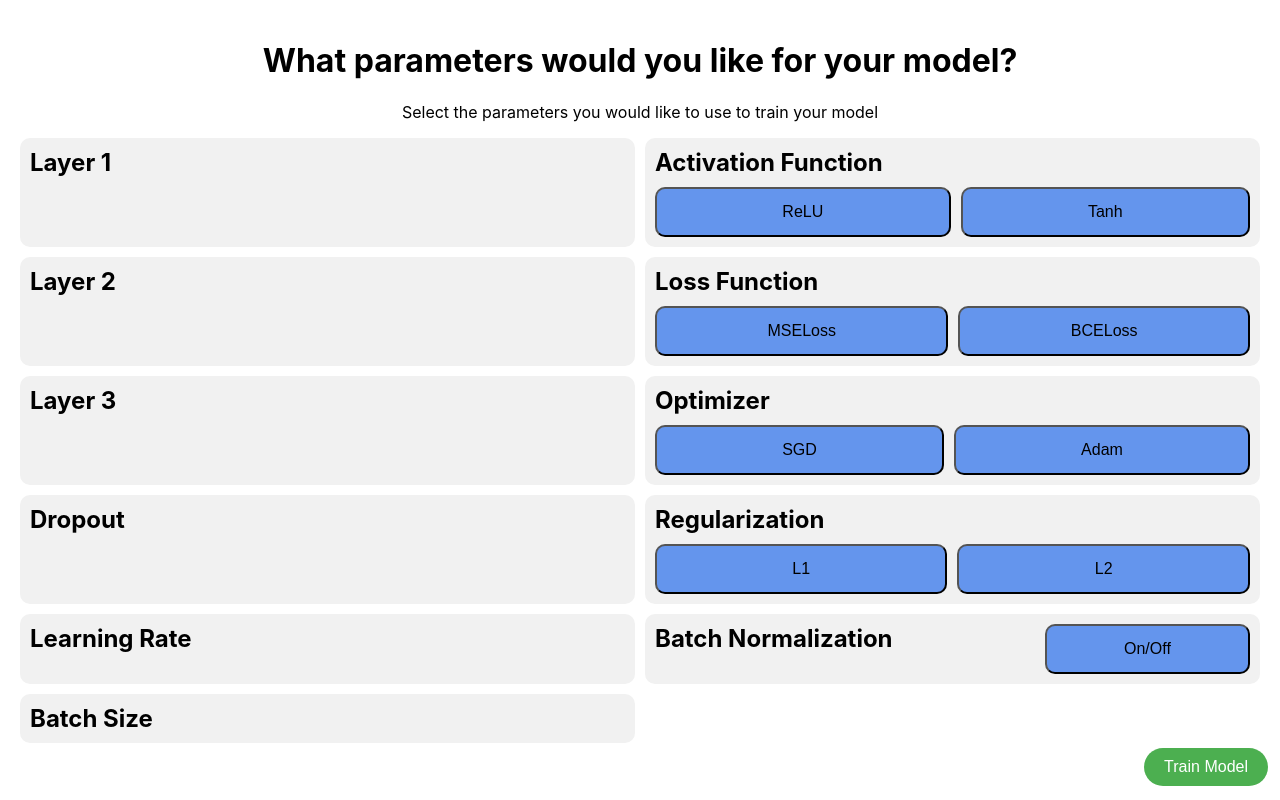
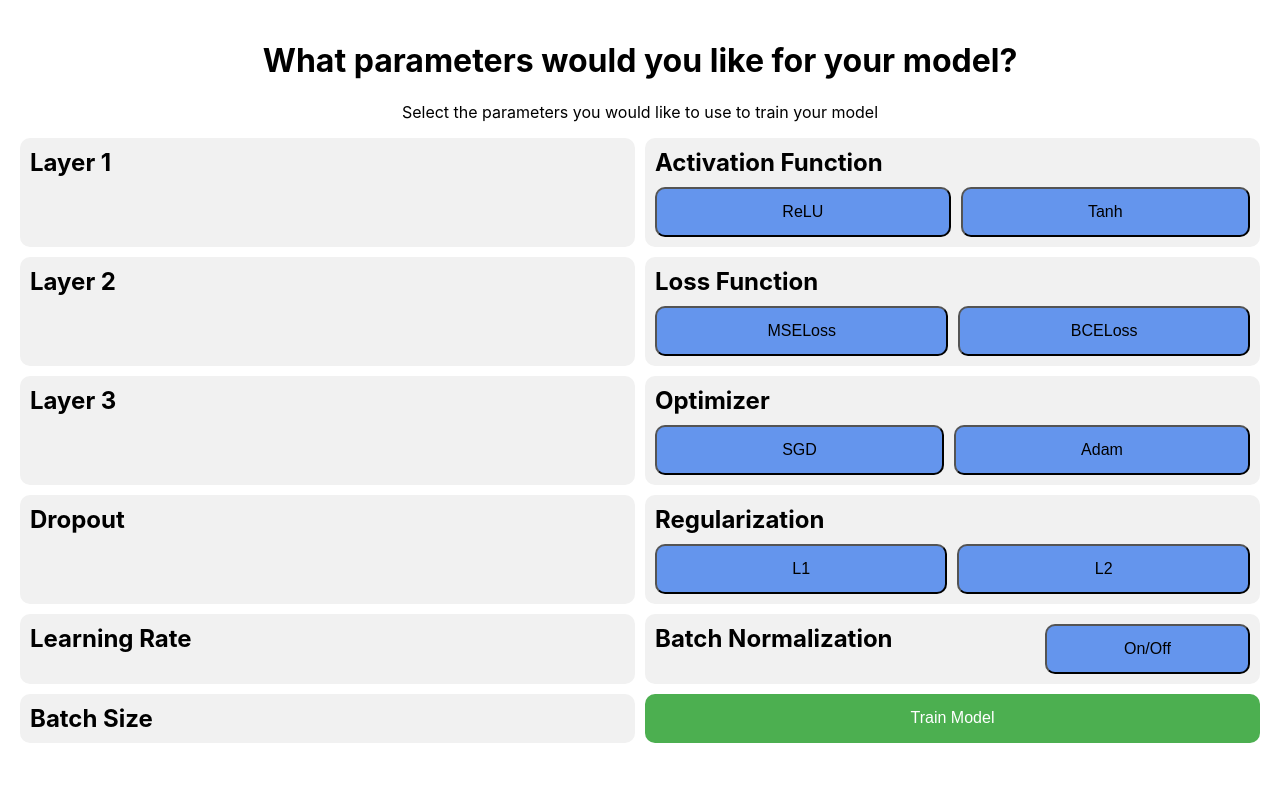
Before and after one commit to loganbrenningmeyer/TeamFifty, a React (Create React App) app in the folder frontend/: page /parameters in a window 1280 px wide. Built offline with nearby package versions, Linux system fonts and the light colour scheme.

Commit message:
Fixed train model button

```diff
--- a/frontend/src/components/Parameters/Parameters.css
+++ b/frontend/src/components/Parameters/Parameters.css
@@ -6,7 +6,7 @@
         "layer3-container optimizer-container"
         "dropout-container regularization-container"
         "learning-rate-container batch-container"
-        "batch-size-container .";
+        "batch-size-container train-button";
     grid-gap: 10px;
     grid-template-columns: 1fr 1fr;
 }
@@ -162,18 +162,14 @@
 .batch_norm_toggle { grid-area: batch_norm_toggle; }
 
 .train-button {
-    position: fixed;
-    bottom: 10px;
-    right: 10px;
+    grid-area: train-button;
     background-color: #4CAF50;
     border: none;
     color: white;
-    padding: 10px 20px;
     text-align: center;
     text-decoration: none;
     display: inline-block;
     font-size: 16px;
-    margin: 4px 2px;
     cursor: pointer;
-    border-radius: 20px;
+    border-radius: 10px;
 }
--- a/frontend/src/components/Parameters/Parameters.js
+++ b/frontend/src/components/Parameters/Parameters.js
@@ -140,9 +140,11 @@ function Parameters() {
                 </button>
             </div>
 
+            <button className='train-button' onClick={handleTrain}>Train Model</button>
+
         </div>
 
-        <button className='train-button' onClick={handleTrain}>Train Model</button>
+
 
     </div>
   );
```
